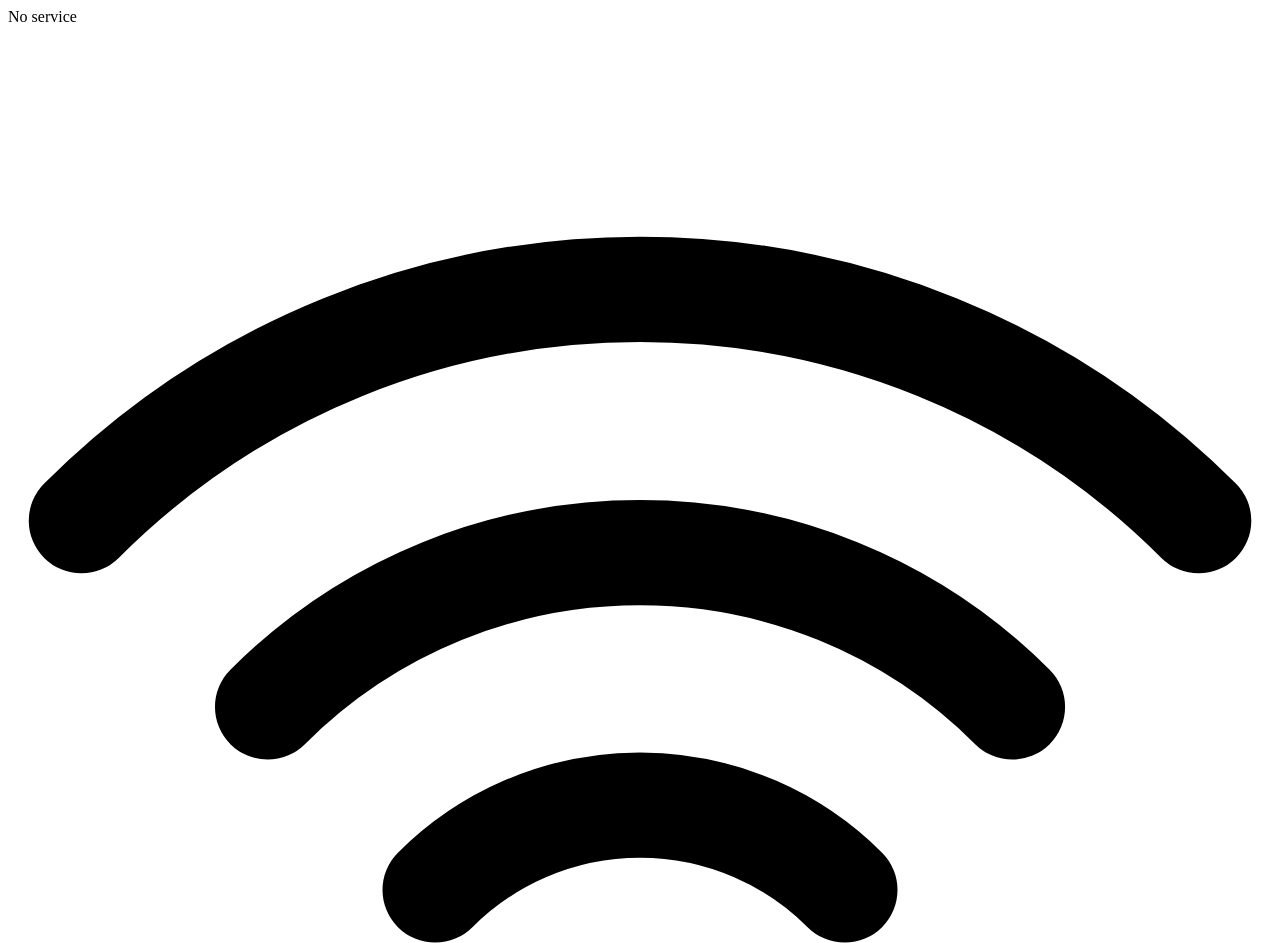
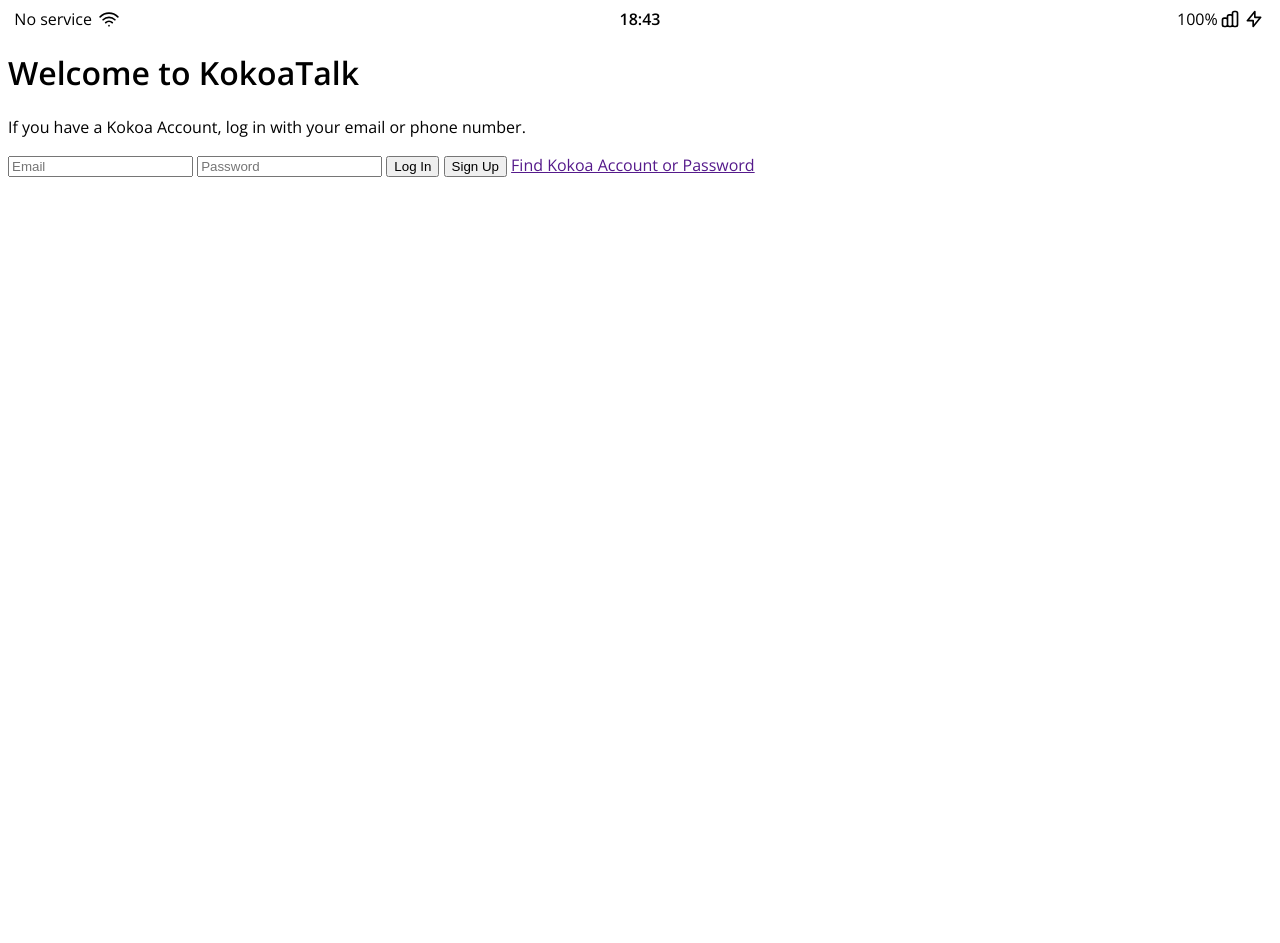
Before and after one commit to SamuelSung-dev/kokoa-clone-2020, a plain HTML site: page index.html in a window 1280 px wide. Shown: the top 943 px of the page. After the commit the page ends 800 px from the top, so only its background shows below. Drawn offline with nearby package versions, Linux system fonts and the light colour scheme.

Commit message:
Set status bar

```diff
--- a/css/styles.css
+++ b/css/styles.css
@@ -0,0 +1,29 @@
+@import url("https://fonts.googleapis.com/css2?family=Open+Sans:wght@400;600&display=swap");
+body {
+  font-family: "Open Sans", sans-serif;
+}
+.status-bar {
+  display: flex;
+  justify-content: center;
+  align-items: center;
+}
+.status-bar__column {
+  display: flex;
+  align-items: center;
+  width: 33%;
+}
+.status-bar__column:first-child span {
+  margin-right: 5px;
+}
+.status-bar__column:nth-child(2) {
+  font-weight: bold;
+  justify-content: center;
+}
+.status-bar__column:last-child {
+  justify-content: flex-end;
+}
+.status-bar__icon {
+  width: 20px;
+  height: 20px;
+  margin: 0px 2px;
+}
--- a/index.html
+++ b/index.html
@@ -8,55 +8,17 @@
   </head>
   <body>
     <div class="status-bar">
-      <div class="status-bar__column"></div>
-      <span>No service</span>
-      <svg
-        class="w-6 h-6"
-        fill="none"
-        stroke="currentColor"
-        viewBox="0 0 24 24"
-        xmlns="http://www.w3.org/2000/svg"
-      >
-        <path
-          stroke-linecap="round"
-          stroke-linejoin="round"
-          stroke-width="2"
-          d="M8.111 16.404a5.5 5.5 0 017.778 0M12 20h.01m-7.08-7.071c3.904-3.905 10.236-3.905 14.141 0M1.394 9.393c5.857-5.857 15.355-5.857 21.213 0"
-        ></path>
-      </svg>
+      <div class="status-bar__column">
+        <span>No service</span>
+        <img class="status-bar__icon" src="icon/wifi.svg" />
+      </div>
       <div class="status-bar__column">
         <span>18:43</span>
       </div>
       <div class="status-bar__column">
         <span>100%</span>
-        <svg
-          class="w-6 h-6"
-          fill="none"
-          stroke="currentColor"
-          viewBox="0 0 24 24"
-          xmlns="http://www.w3.org/2000/svg"
-        >
-          <path
-            stroke-linecap="round"
-            stroke-linejoin="round"
-            stroke-width="2"
-            d="M9 19v-6a2 2 0 00-2-2H5a2 2 0 00-2 2v6a2 2 0 002 2h2a2 2 0 002-2zm0 0V9a2 2 0 012-2h2a2 2 0 012 2v10m-6 0a2 2 0 002 2h2a2 2 0 002-2m0 0V5a2 2 0 012-2h2a2 2 0 012 2v14a2 2 0 01-2 2h-2a2 2 0 01-2-2z"
-          ></path>
-        </svg>
-        <svg
-          class="w-6 h-6"
-          fill="none"
-          stroke="currentColor"
-          viewBox="0 0 24 24"
-          xmlns="http://www.w3.org/2000/svg"
-        >
-          <path
-            stroke-linecap="round"
-            stroke-linejoin="round"
-            stroke-width="2"
-            d="M13 10V3L4 14h7v7l9-11h-7z"
-          ></path>
-        </svg>
+        <img class="status-bar__icon" src="icon/signal.svg" />
+        <img class="status-bar__icon" src="icon/charging.svg" />
       </div>
     </div>
     <header class="welcome-header">
```
Also changed, not shown: icon/charging.svg (added), icon/signal.svg (added), icon/wifi.svg (added).
